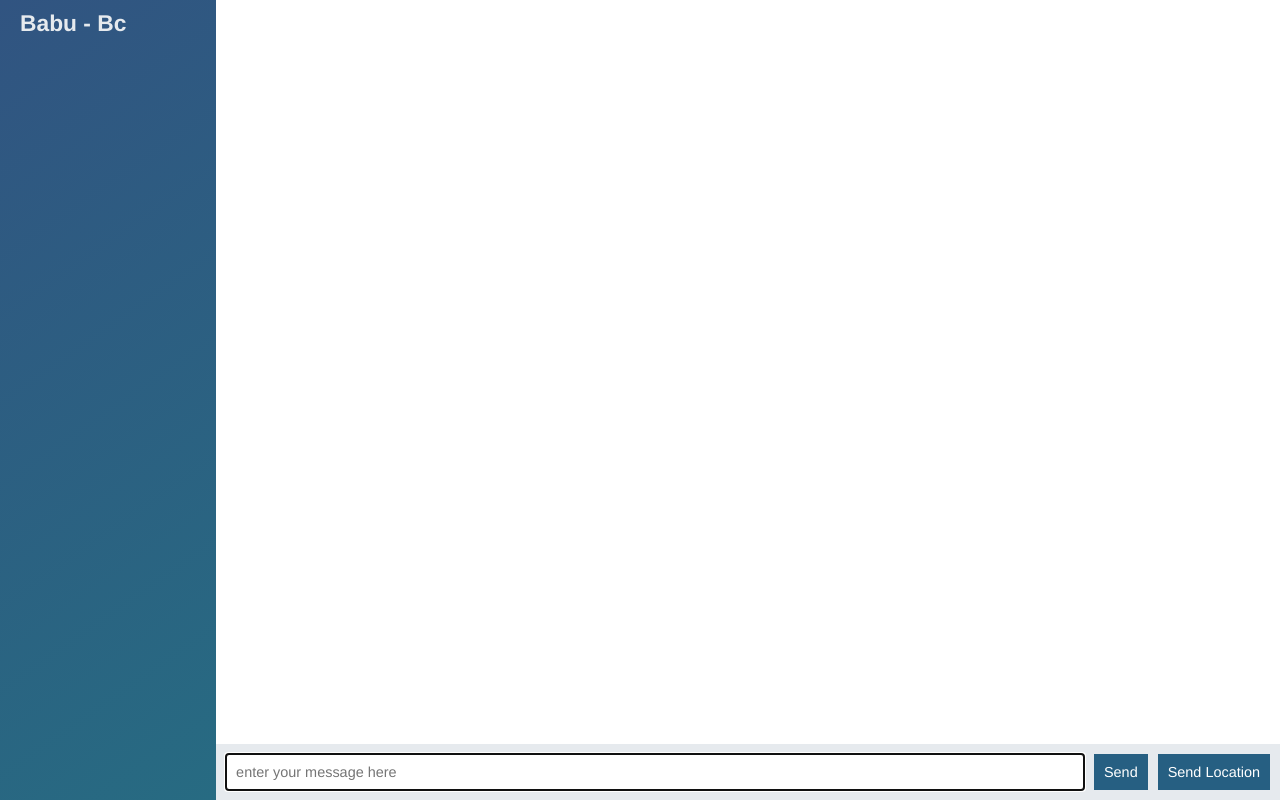
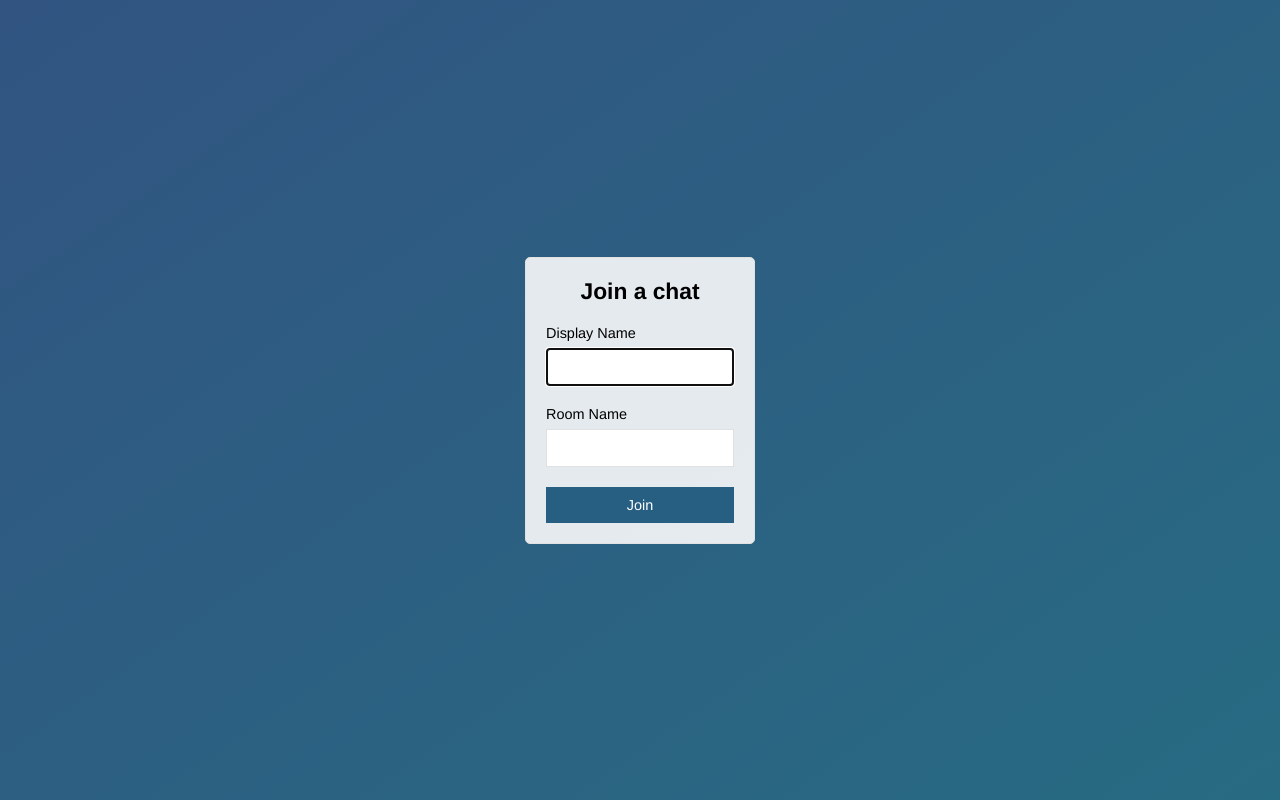
Before and after one commit to bongbatman/node-socketio-chat-demo, a website: page public/index.html in a window 1280 px wide. Drawn offline with nearby package versions, Linux system fonts and the light colour scheme; no server answers.

Commit message:
Add join page

```diff
--- a/public/index.html
+++ b/public/index.html
@@ -3,73 +3,29 @@
 <head>
     <meta charset="UTF-8">
     <link rel="stylesheet" href="css/styles.css"/>
-    <title>Babu Chat</title>
+    <meta name="viewport" content="width=device-width, initial-scale=1, user-scalable=no">
+    <title>Join | ChatApp</title>
 </head>
-<body class="chat">
+<body class="centered-form">
+    <div class="centered-form__form">
 
-<div class="chat__sidebar">
-
-    <h3>Babu - Bc</h3>
-<div id="users"></div>
-</div>
-
-
-<div class="chat__main">
-    <ol id="messages" class="chat__messages"></ol>
-
-    <div class="chat__footer">
-
-    <form id="message-form">
-        <input name="message" type="text" placeholder="enter your message here" autofocus autocomplete="off"/>
-        <button>Send</button>
-    </form>
-    <button id="send-location">Send Location</button>
-
+        <!--This action specifies the default behaviour of form submit. Here it will redirect to chat.html-->
+        <form action="chat.html">
+       <div class="form-field">
+            <h3>Join a chat</h3>
+       </div>
+        <div class="form-field">
+            <label>Display Name</label>
+            <input type="text" name="name" autofocus/>
+        </div>
+        <div class="form-field">
+            <label>Room Name</label>
+            <input type="text" name="name"/>
+        </div>
+        <div class="form-field">
+            <button>Join</button>
+        </div>
+        </form>
     </div>
-
-</div>
-
-<!--Mustache templates-->
-<script id="message-template" type="text/x-handlebars-template">
-
-    <!--Template for messages ol in div class chat__main-->
-    <li class="message">
-        <div class="message__title">
-            <h4>{{from}}</h4>
-            <span>{{createdAt}}</span>
-        </div>
-        <div class="message__body">
-            <p>{{text}}</p>
-        </div>
-    </li>
-
-
-</script>
-
-<script id="location-message-template" type="text/x-handlebars-template">
-
-    <!--Template for messages ol in div class chat__main-->
-    <li class="message">
-        <div class="message__title">
-            <h4>{{from}}</h4>
-            <span>{{createdAt}}</span>
-        </div>
-        <div class="message__body">
-            <p>
-                <a href="{{url}}" target="_blank">My current Location</a>
-            </p>
-        </div>
-    </li>
-
-
-</script>
-
-
-
-<script src="/socket.io/socket.io.js"></script>
-<script src="js/libs/moment.js"></script>
-<script src="js/libs/jquery-3.3.1.min.js"></script>
-<script src="js/libs/mustache.js"></script>
-<script src="./js/index.js"></script>
 </body>
 </html>
```
Also changed, not shown: public/chat.html (added, +76 -0 lines), public/js/chat.js (renamed from public/js/index.js).
